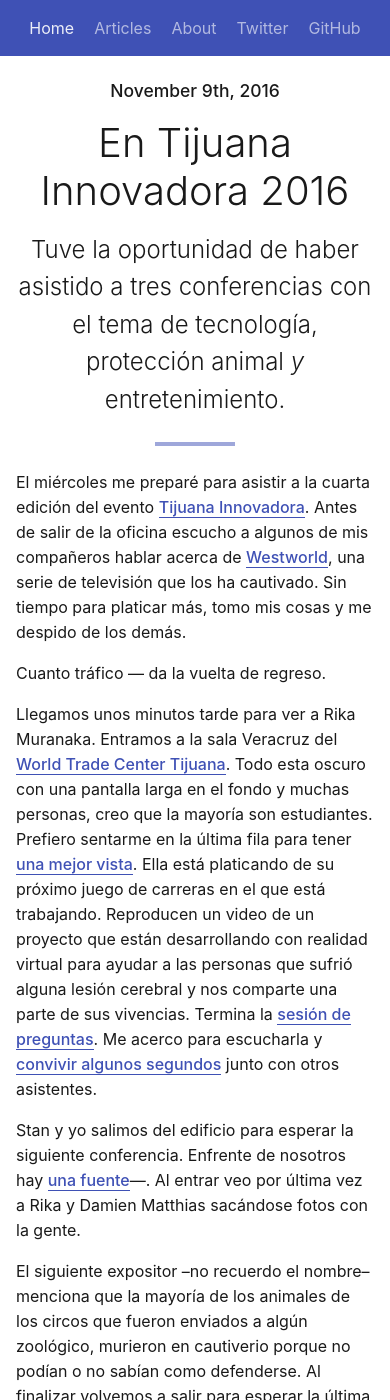
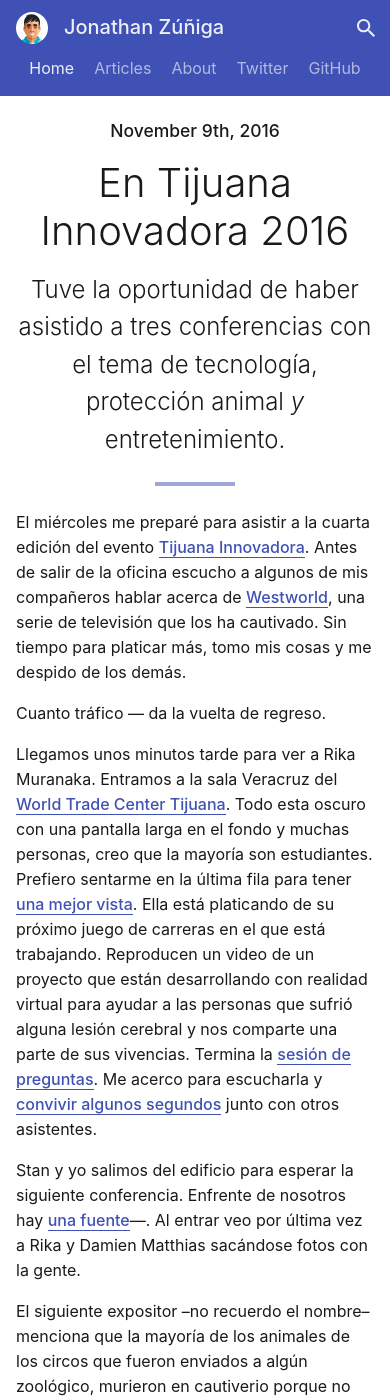
Before and after one commit to jonathanzuniga/jonathanzuniga.github.io, a Jekyll site: the page built from index.html, in a window 390 px wide and 1400 px high. Built offline with Jekyll 4.4.1, drawn with Linux system fonts in a browser that asks for light colours; nearby versions of some CDN libraries.

Commit message:
Modify the navbar menu.

```diff
--- a/_includes/header.html
+++ b/_includes/header.html
@@ -5,33 +5,14 @@
 			<div class="col-12">
 				{% assign current = page.url | downcase | split: '/' %}
 				<nav class="navbar navbar--dark maxmd-navbar-responsive">
-					<div class="header__wrap">
-						<button id="navbar__toggler" class="btn btn--link navbar__toggler maxmd-order-1 md-d-none">
-							<img src="images/ionicons_svg_md-menu.svg" alt="Menu icon">
-						</button>
+					<a class="header__avatar-wrap maxmd-order-2" href="{{ site.baseurl }}/">
+						<img class="header__avatar img-responsive" src="{{ site.baseurl }}/images/authors/{{ author.avatar }}" alt="Avatar">
+					</a>
 
-						<!-- <a class="header__avatar-wrap maxmd-order-2 maxmd-p-left-0" href="{{ site.baseurl }}/">
-							<img class="header__avatar img-responsive" src="{{ site.baseurl }}/images/authors/{{ author.avatar }}" alt="Avatar">
-						</a> -->
-
-						<div class="navbar__brand maxmd-fxg-1 maxmd-order-3">
-							<a class="navbar__a maxmd-p-left-0" href="{{ site.baseurl }}/">
-								<span class="header__title anim-slide-out-in">{{ author.name }} {{ author.lastname }}</span>
-							</a>
-						</div>
-
-						<div class="navbar__form maxmd-order-4 maxmd-p-x-0">
-							<div class="header__search-wrap anim-slide-in-out">
-								<form id="header__search-form" class="header__search-form" action="/search" method="get">
-									<input id="header__search-input" class="header__search-input input input--pill" name="query" placeholder="Search in the archives" type="text">
-								</form>
-							</div>
-
-							<button id="header__search-btn" class="header__search-btn md-d-none btn btn--link">
-								<img class="header__search-icn header__search-icn--search" src="../images/ionicons_svg_md-search.svg" alt="Search icon">
-								<img class="header__search-icn header__search-icn--close" src="../images/ionicons_svg_md-close.svg" alt="Search icon">
-							</button>
-						</div>
+					<div class="navbar__brand maxmd-fxg-1 maxmd-order-3">
+						<a class="navbar__a p-left-0" href="{{ site.baseurl }}/">
+							<span class="header__title anim-slide-out-in">{{ author.name }} {{ author.lastname }}</span>
+						</a>
 					</div>
 
 					<div class="navbar__no-collapse maxmd-order-5 jc-space-between fxg-1">
@@ -66,6 +47,19 @@
 								</li>
 							{% endif %}
 						</ul>
+					</div>
+
+					<div class="navbar__form maxmd-order-4 maxmd-p-x-0">
+						<div class="header__search-wrap anim-slide-in-out">
+							<form id="header__search-form" class="header__search-form" action="/search" method="get">
+								<input id="header__search-input" class="header__search-input input input--pill" name="query" placeholder="Search in the archives" type="text">
+							</form>
+						</div>
+
+						<button id="header__search-btn" class="header__search-btn md-d-none btn btn--link">
+							<img class="header__icn header__icn--search" src="../images/ionicons_svg_md-search.svg" alt="Search icon">
+							<img class="header__icn header__icn--close" src="../images/ionicons_svg_md-close.svg" alt="Search icon">
+						</button>
 					</div>
 				</nav>
 			</div>
--- a/_sass/_style.scss
+++ b/_sass/_style.scss
@@ -135,123 +135,84 @@ input:-webkit-autofill {
 	transition: box-shadow 0.24s ease-in-out;
 	z-index: 10000;
 
-	// &--shadow {
-	// 	box-shadow: 0 2px  4px -1px rgba( 0, 0, 0, 0.06 ),
-	// 				0 4px  5px  0px rgba( 0, 0, 0, 0.06 ),
-	// 				0 1px 10px  0px rgba( 0, 0, 0, 0.08 );
-	// }
+	&--shadow {
+		box-shadow: 0 2px  4px -1px rgba( 0, 0, 0, 0.06 ),
+					0 4px  5px  0px rgba( 0, 0, 0, 0.06 ),
+					0 1px 10px  0px rgba( 0, 0, 0, 0.08 );
+	}
 }
 
 @media ( max-width: 1023px ) {
 
 	.header {
 		transform: translateY( 0 );
-		transition: transform 0.16s ease-in-out;
-	}
-
-	.header__wrap,
-	.navbar__no-collapse {
-		background-color: $day__navbar-bg-color;
-		height: $navbar-min-height;
-
-		transform-origin: left top;
-		transition: background-color 0.24s linear,
-					transform 0.24s ease-in-out;
-
-		backface-visibility: hidden;
-	}
-
-	.header__wrap {
-		background-color: darken( $day__navbar-bg-color, 15% );
-		display: flex;
-		flex-grow: 1;
-
-		transform: rotateX( 90deg );
-	}
-
-	.navbar__no-collapse {
-		transform: translateY( -#{ $navbar-min-height } ) rotateX( 0 );
+		transition: box-shadow 0.24s ease-in-out,
+					transform 0.16s ease-in-out;
 	}
 
 	.header--collapsed {
-		.header__wrap {
-			background-color: $day__navbar-bg-color;
-			transform: rotateX( 0 );
-		}
+		transform: translateY( -#{ $navbar-min-height - 16 } );
 
-		.navbar__no-collapse {
-			background-color: darken( $day__navbar-bg-color, 15% );
-			transform: rotateX( -90deg );
+		.header__avatar-wrap,
+		.navbar__brand,
+		.navbar__form {
+			opacity: 0;
 		}
 	}
 
 }
 
-.header,
 .navbar {
-	background-color: transparent;
-}
-
-.navbar {
-	height: $navbar-min-height;
+	background-color: $day__navbar-bg-color;
+	min-height: $navbar-min-height;
 	perspective: 600px;
 }
 
 @media ( min-width: 1024px ) {
 
 	.navbar {
-		background-color: $day__navbar-bg-color;
 		min-height: $md-navbar-min-height;
 	}
 
 }
 
-// .header__avatar-wrap {
-// 	display: flex;
-// 	align-items: center;
+.header__avatar-wrap {
+	display: flex;
+	align-items: center;
 
-// 	padding: 0.5rem 1rem;
-// }
+	padding: 0.5rem 1rem;
+}
 
 @media ( max-width: 1023px ) {
 
-	.navbar__toggler,
-	// .header__avatar-wrap,
+	.header__avatar-wrap,
 	.navbar__brand,
 	.navbar__form {
-		height: 56px;
+		height: $navbar-min-height;
+		transition: opacity 0.16s linear;
 	}
 
 }
 
-// .header__avatar {
-// 	border-radius: 50%;
+.header__avatar {
+	border-radius: 50%;
 
-// 	width: 2rem;
-// 	height: 2rem;
-// }
-
-@media ( max-width: 1023px ) {
-
-	.navbar__brand {
-		opacity: 1;
-		transition: opacity 0.2s cubic-bezier( 0.645, 0.045, 0.355, 1 );
-	}
-
+	width: 2rem;
+	height: 2rem;
 }
 
 .header__title {
 	font-weight: 500;
 }
 
-// @media ( max-width: 1023px ) {
+@media ( max-width: 1023px ) {
 
-// 	.navbar__no-collapse {
-// 		height: $navbar-min-height;
-// 		margin-top: -1rem;
-// 	}
+	.navbar__no-collapse {
+		height: $navbar-min-height;
+		margin-top: -1rem;
+	}
 
-// }
+}
 
 .navbar__menu .navbar__a {
 	padding-right: 0.625rem;
@@ -271,15 +232,15 @@ input:-webkit-autofill {
 	.header__search-wrap {
 		opacity: 0;
 		position: absolute;
-		top: 1.125rem;
-		right: 3.5rem;
+		top: 0.64rem;
+		right: 3rem;
 		left: 4rem;
 
 		z-index: -1;
 	}
 
 	.active-search {
-		.navbar__brand {
+		.header__title {
 			opacity: 0;
 		}
 
@@ -290,7 +251,7 @@ input:-webkit-autofill {
 
 	.anim-slide-in-out,
 	.anim-slide-out-in {
-		animation-duration: 200ms;
+		animation-duration: 0.24s;
 		animation-fill-mode: forwards;
 		animation-timing-function: ease-in-out;
 	}
@@ -339,8 +300,7 @@ input:-webkit-autofill {
 
 }
 
-.header__search-btn,
-.navbar__toggler {
+.header__search-btn {
 	color: #fff;
 	opacity: 0.9;
 
@@ -351,8 +311,8 @@ input:-webkit-autofill {
 
 	transition: all 0.16s ease-in-out;
 
-	width: 4rem;
-	height: auto;
+	width: 3rem;
+	height: $navbar-min-height;
 
 	&:hover {
 		opacity: 0.9;
@@ -368,9 +328,9 @@ input:-webkit-autofill {
 	}
 }
 
-.header__search-icn {
-	margin-left: -1rem;
-	margin-top: -1rem;
+.header__icn {
+	margin-left: -0.75rem;
+	margin-top: -0.75rem;
 
 	position: absolute;
 	top: 50%;
@@ -378,11 +338,11 @@ input:-webkit-autofill {
 
 	transition: transform 0.24s cubic-bezier( 0.4, 0, 0.2, 1 );
 
-	width: 2rem;
-	height: 2rem;
+	width: 1.5rem;
+	height: 1.5rem;
 }
 
-.header__search-icn--close {
+.header__icn--close {
 	transform: rotate( -90deg ) scale( 0.5 );
 	transform-origin: center;
 	visibility: hidden;
@@ -391,12 +351,12 @@ input:-webkit-autofill {
 @media ( max-width: 1023px ) {
 
 	.active-search {
-		.header__search-icn--search {
+		.header__icn--search {
 			transform: scale( 0.5 );
 			visibility: hidden;
 		}
 
-		.header__search-icn--close {
+		.header__icn--close {
 			transform: rotate( 0 ) scale( 1 );
 			visibility: visible;
 		}
--- a/js/scripts.js
+++ b/js/scripts.js
@@ -98,7 +98,7 @@ jQuery( document ).ready( function ( $ ) {
 
 	$( window ).resize( startIScroll );
 
-	// Navbar show/hide when scroll.
+	// Show/hide navbar menu when scroll.
 
 	var lastScroll = 0;
 
@@ -113,7 +113,7 @@ jQuery( document ).ready( function ( $ ) {
 			if ( scroll > lastScroll + 8 ) {
 
 				$( '.header' ).addClass( 'header--collapsed' );
-				// $( '.header' ).addClass( 'header--shadow' );
+				$( '.header' ).addClass( 'header--shadow' );
 
 			} else if ( scroll < lastScroll - 8 ) {
 
@@ -121,14 +121,53 @@ jQuery( document ).ready( function ( $ ) {
 
 			}
 
-			// if ( scroll == 0 )
-			// 	$( '.header' ).removeClass( 'header--shadow' );
+			if ( scroll == 0 )
+				$( '.header' ).removeClass( 'header--shadow' );
 
 			lastScroll = scroll;
 
 		}, 0 );
 
 	} );
+
+	// // Show/hide navbar menu when click toggler.
+
+	// function openDrawer() {
+
+	// 	$( '.navbar__collapse' ).removeClass( 'close' ).addClass( 'open' );
+
+	// }
+
+	// function closeDrawer() {
+
+	// 	$( '.navbar__collapse' ).removeClass( 'open' ).addClass( 'close' );
+
+	// }
+
+	// $( '#navbar__toggler' ).click( function () {
+
+	// 	if ( $( '.navbar__collapse' ).hasClass( 'open' ) ) {
+
+	// 		closeDrawer();
+
+	// 	} else {
+
+	// 		openDrawer();
+
+	// 	}
+
+	// } );
+
+	// $( window ).resize( function () {
+
+	// 	if ( $( window ).width() >= 1024 ) {
+
+	// 		closeDrawer();
+
+	// 	}
+
+	// } );
+
 
 	// // Drawer
 
```
